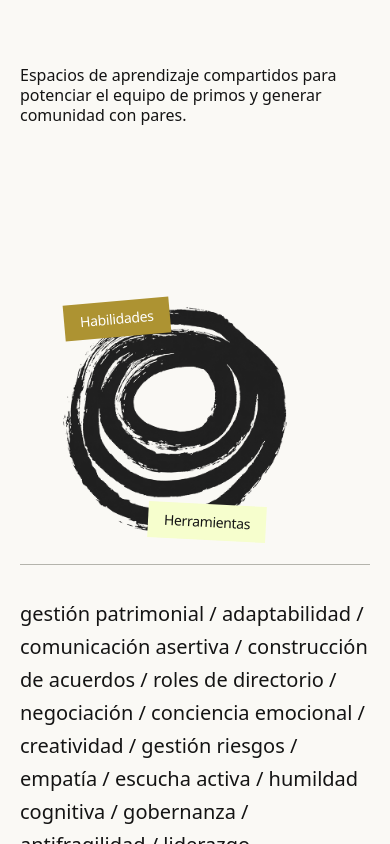
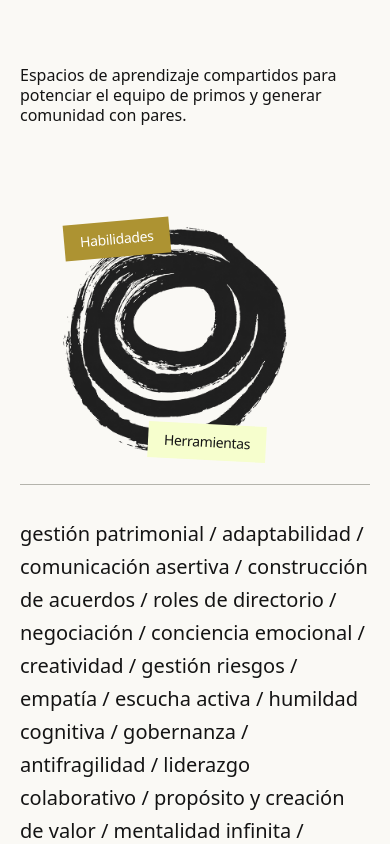
Before and after one commit to deadpine/nextgen, a Next.js app: page / in a window 390 px wide. Shown: the part 5260-6104 px from the top of the page. Built offline with nearby package versions, Linux system fonts and the light colour scheme.

Commit message:
update padding

```diff
--- a/src/app/page.tsx
+++ b/src/app/page.tsx
@@ -156,7 +156,7 @@ export default function Home() {
             description="Espacios de aprendizaje compartidos para potenciar el equipo de primos y generar comunidad con pares."
           />
         </div>
-        <div className="grid grid-cols-1 md:grid-cols-3 gap-6 pt-40">
+        <div className="grid grid-cols-1 md:grid-cols-3 gap-6 pt-20 md:pt-40">
           <div className="w-full h-full pl-8 pr-12 pt-4 flex flex-col justify-center">
             <Tag
               text="Habilidades"
```
